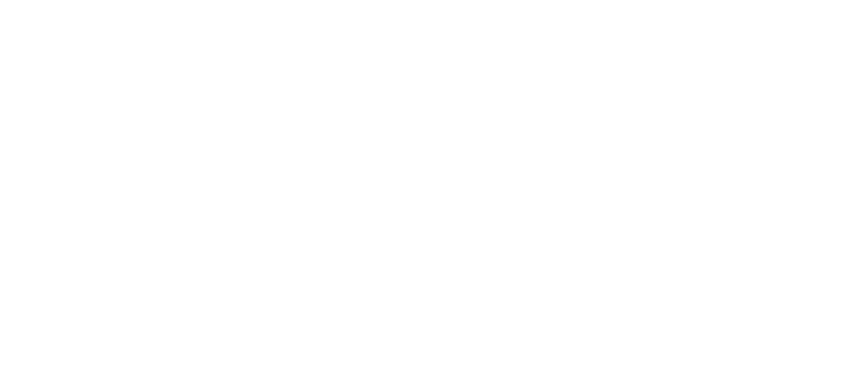
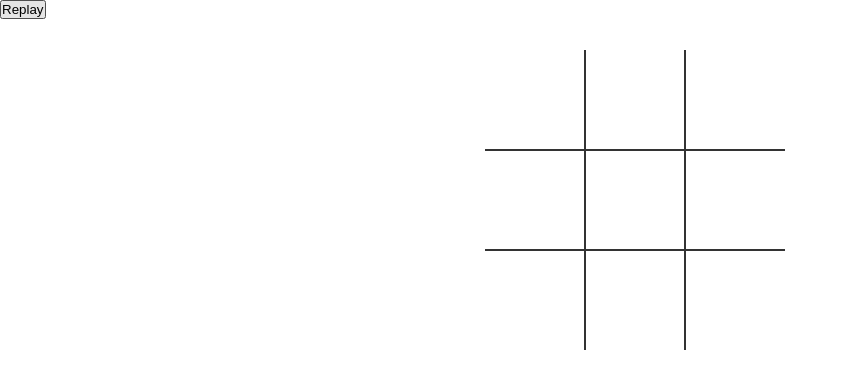
Before and after one commit to TKrzysztonDev/tic-tac-toe, a plain HTML site: page index.html in a window 1280 px wide. Shown: the whole page, without its empty margins (0-848 px from the left). Drawn offline with Linux system fonts and the light colour scheme.

Commit message:
HTML structure and CSS styling

```diff
--- a/index.html
+++ b/index.html
@@ -4,7 +4,30 @@
     <meta charset="UTF-8" />
     <meta http-equiv="X-UA-Compatible" content="IE=edge" />
     <meta name="viewport" content="width=device-width, initial-scale=1.0" />
-    <title>Document</title>
+    <link rel="stylesheet" href="css/main.css" />
+
+    <title>Tic Tac Toe</title>
   </head>
-  <body></body>
+  <body>
+    <table>
+      <tr>
+        <td class="cell" id="0"></td>
+        <td class="cell" id="1"></td>
+        <td class="cell" id="2"></td>
+      </tr>
+      <tr>
+        <td class="cell" id="3"></td>
+        <td class="cell" id="4"></td>
+        <td class="cell" id="5"></td>
+      </tr>
+      <tr>
+        <td class="cell" id="6"></td>
+        <td class="cell" id="7"></td>
+        <td class="cell" id="8"></td>
+      </tr>
+    </table>
+    <div class="endgame"></div>
+    <button onclick="startGame()">Replay</button>
+    <script src="js/main.js"></script>
+  </body>
 </html>
--- /dev/null
+++ b/js/main.js
@@ -0,0 +1,22 @@
+let origBoard;
+const cells = document.querySelectorAll(".cell");
+const startGame = function () {
+  document.querySelector(".endgame").style.display = "none";
+  origBoard = Array.from(Array(9).keys());
+  cells.forEach((cell) => (cell.innerHTML = ""));
+};
+
+const huPlayer = "0";
+const aiPlayer = `X`;
+const winCombos = [
+  [0, 1, 2],
+  [3, 4, 5],
+  [6, 7, 8],
+  [0, 3, 6],
+  [1, 4, 7],
+  [2, 5, 8],
+  [0, 4, 8],
+  [6, 4, 2],
+];
+
+startGame();
--- /dev/null
+++ b/scss/main.scss
@@ -0,0 +1,54 @@
+* {
+  margin: 0;
+  padding: 0;
+  box-sizing: inherit;
+}
+
+html {
+  box-sizing: border-box;
+}
+
+td {
+  border: 2px solid #333;
+  height: 100px;
+  width: 100px;
+  text-align: center;
+  font-family: sans-serif;
+  font-size: 70px;
+  cursor: pointer;
+}
+
+table {
+  border-collapse: collapse;
+  position: absolute;
+  left: 50%;
+  margin-left: -155px;
+  top: 50px;
+}
+table tr:first-child td {
+  border-top: none;
+}
+table tr:last-child td {
+  border-bottom: none;
+}
+table tr td:first-child {
+  border-left: none;
+}
+table tr td:last-child {
+  border-right: none;
+}
+
+.endgame {
+  display: none;
+  width: 200px;
+  background-color: rgba(205, 133, 53, 0.8);
+  position: absolute;
+  left: 50%;
+  margin-left: -100px;
+  padding-top: 50px;
+  padding-bottom: 50px;
+  text-align: center;
+  border-radius: 5px;
+  color: white;
+  font-size: 2em;
+}
```
Also changed, not shown: css/main.css (added), 1 other file.
